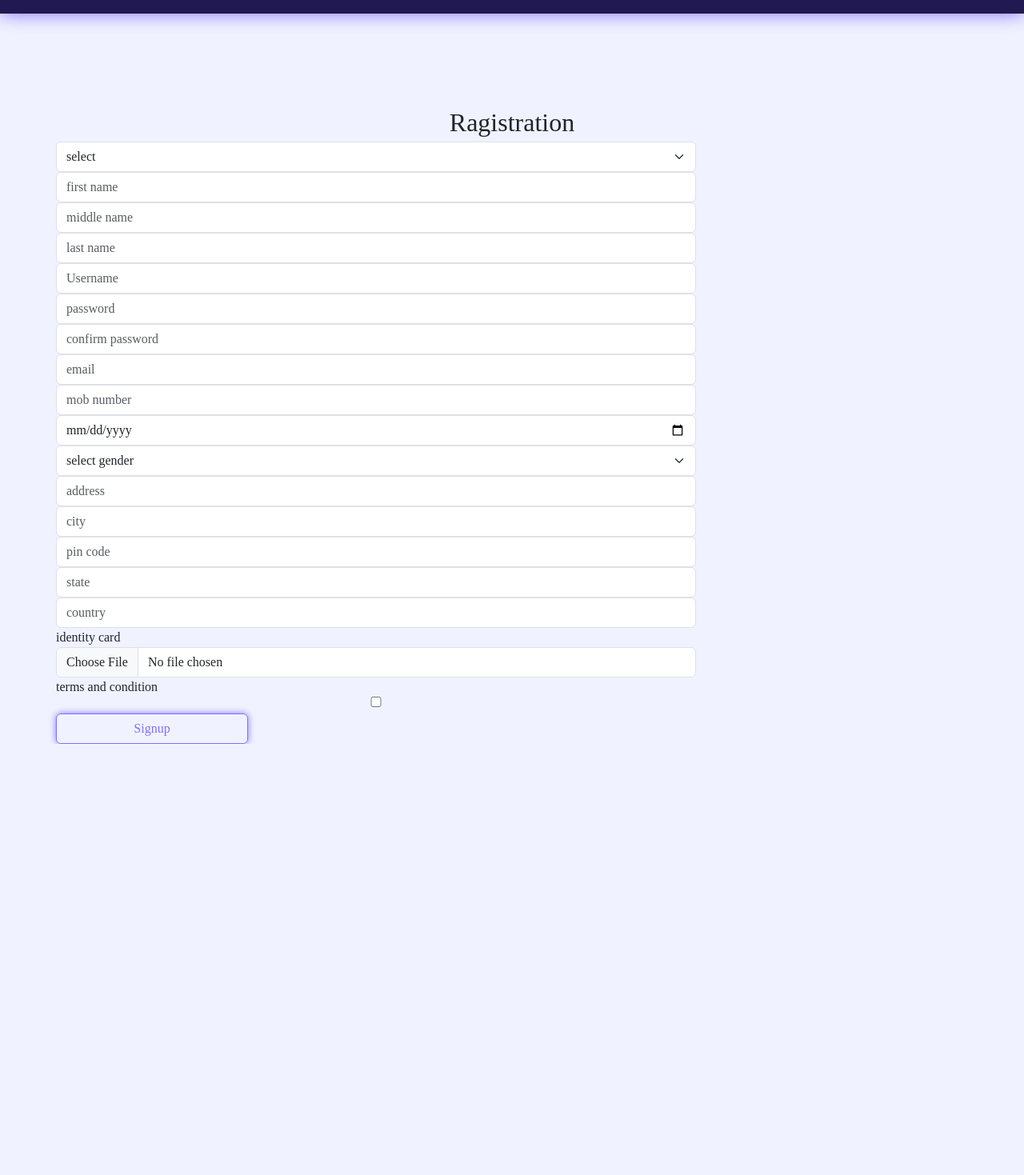
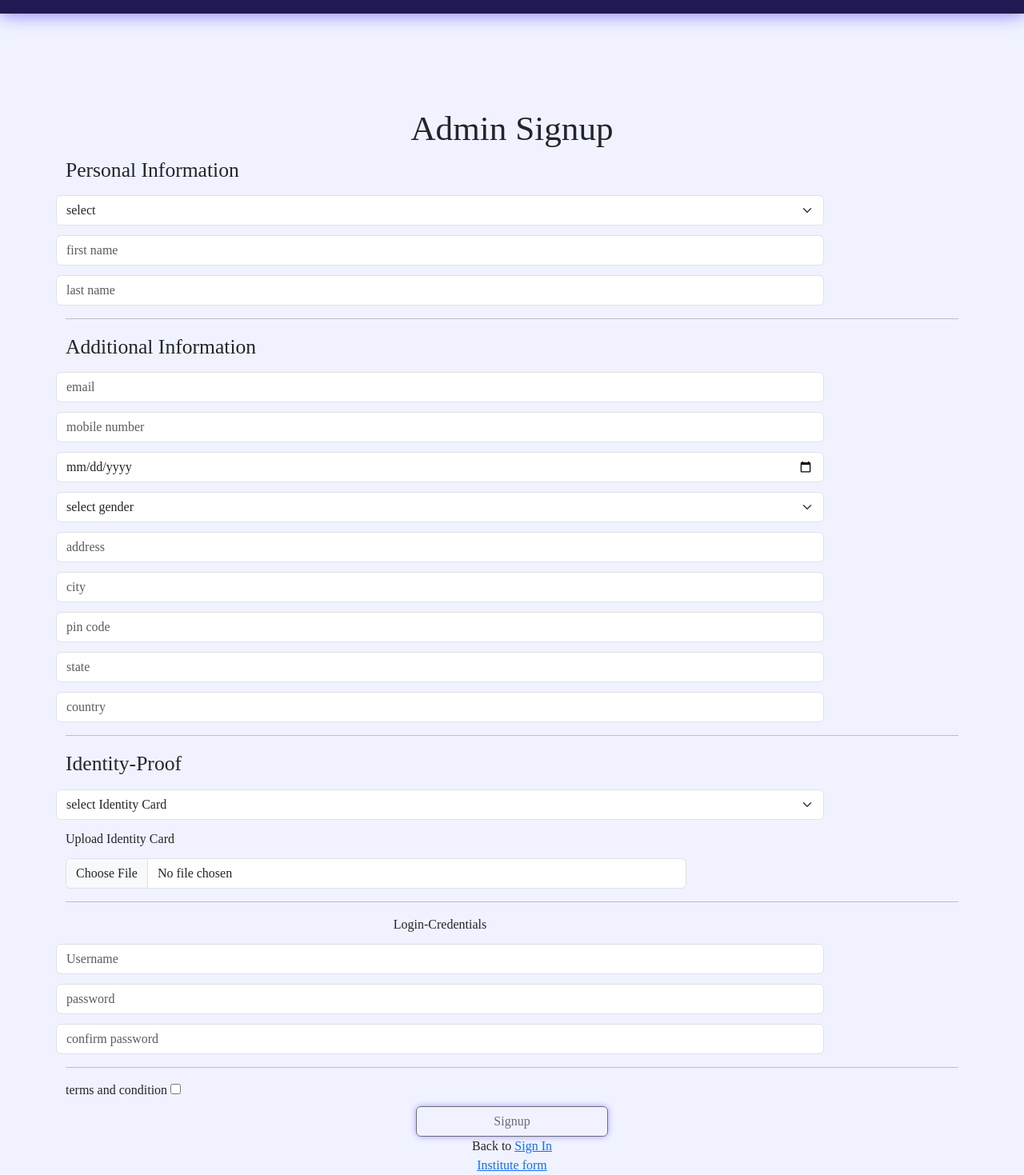
Before and after one commit to BiplabGanguly/competitiveEdge, a React (Create React App) app: page /signup in a window 1280 px wide. Shown: the part 50-1519 px from the top of the page at 80% size. Before the commit the page ends 980 px from the top, so only its background shows below. Built offline with nearby package versions, Linux system fonts and the light colour scheme.

Commit message:
add institute form

```diff
--- a/src/App.js
+++ b/src/App.js
@@ -6,7 +6,7 @@ import AdminLogin from "./containers/AdminLogin";
 import About from "./containers/About.jsx";
 import Nav from "./components/Nav";
 import Signup from "./containers/Signup.jsx";
-
+import FormInstitute from "./containers/FormInstitute.jsx";
 function App() {
   return (
     <div className="App">
@@ -18,6 +18,7 @@ function App() {
           <Route path="/admin-login" element={<AdminLogin/>}/>
           <Route path = "/institute" element ={<Institute/>}/>
           <Route path = "/signup" element={<Signup/>}/>
+          <Route path="/form-institute" element={<FormInstitute/>}/>
         </Routes>
       </Router>
     </div>
--- a/src/Css/adminRagistration.css
+++ b/src/Css/adminRagistration.css
@@ -3,9 +3,48 @@
 }
 
 .Ragistration-title{
-    font-size: 4vh;
+    font-size: 5.4vh;
 }
 .signupform{
     width: 800px;
 
 }
+.personal-information{
+    width: 60rem;
+    display: grid;
+    gap: 12px;
+}
+.title-personal-information{
+    text-align: left;
+    font-size: 3.2vh;
+}
+.additional-information{
+    width: 60rem;
+    display: grid;
+    gap: 12px;
+}
+.title-additional-information{
+    text-align: left;
+    font-size: 3.2vh;
+}
+.identity-proof{
+    width: 60rem;
+    display: grid;
+    gap: 12px;
+}
+.title-identity-proof{
+    text-align: left;
+    font-size: 3.2vh;
+}
+.login-credentials{
+    width: 60rem;
+    display: grid;
+    gap: 12px;
+}
+.title-login-credentials1{
+    text-align: left;
+    font-size: 3.2vh;
+}
+.checkbox{
+    text-align: left;
+}
--- /dev/null
+++ b/src/Css/forminstituteStyle.css
@@ -0,0 +1,11 @@
+.admin-institute-title{
+    margin-top: 13vh;
+}
+.institute-title{
+    font-size: 5.4vh;
+}
+.all-information{
+    width: 60rem;
+    display: grid;
+    gap: 12px;
+}
--- /dev/null
+++ b/src/containers/FormInstitute.jsx
@@ -0,0 +1,35 @@
+import React from 'react'
+import { Link } from 'react-router-dom';
+import "../Css/forminstituteStyle.css";
+
+
+function FormInstitute(){
+    var showdate=new Date();
+    var displaytodaysdate=showdate.getDate()+'/'+showdate.getMonth()+'/'+showdate.getFullYear();
+  return (
+    <>
+    <div className='container'>
+        <div className='row admin-institute-title'>
+            <div className='institute-title'>Institute Form</div>
+        </div>
+        <div className='row all-information'>
+            <input type='text' className='form-control' placeholder='Institute Name'/>
+            <input type='textarea' className='form-control' placeholder='Description'/>
+            <input type='text' className='form-control' placeholder='Tagline'/>
+            <input type='text' className='form-control' placeholder='Headline'/>
+            <input type='text' className='form-control' placeholder='Courses'/>
+            <input type='text' className='form-control' placeholder='Any Special Recognitions or Affiliations'/>
+            <input type='text' className='form-control' placeholder='Affiliation ref. Number'/>
+            <div className='col-2'>
+                Registration Date
+            </div>
+            <div className='col-10'>
+            <input type='text' className='form-control' value={displaytodaysdate} />
+            </div>
+        </div>
+    </div>
+    </>
+  )
+}
+
+export default FormInstitute
--- a/src/containers/Signup.jsx
+++ b/src/containers/Signup.jsx
@@ -1,30 +1,31 @@
 import React from 'react'
 import "../Css/adminRagistration.css";
+import { Link } from 'react-router-dom';
 
 function Signup() {
     return (
         <>
             <div className="container">
                 <div className="row admin-ragistration-title-row">
-                    <div className='Ragistration-title'>Ragistration</div>
+                    <div className='Ragistration-title'>Admin Signup</div>
                 </div>
-                <div className="row signupform">
+                <div className="row personal-information">
 
+                    <div className='title-personal-information'>Personal Information</div>
                     <select className='form-select'>
                         <option selected>select</option>
-                            <option value="">mr</option>
-                            <option value="">ms</option>
-                            <option value="">mrs</option>
+                        <option value="">MR</option>
+                        <option value="">MS</option>
+                        <option value="">MRS</option>
                     </select>
                     <input type="text" className='form-control' placeholder='first name' />
-
-                        <input type="text" className='form-control' placeholder='middle name' />
                     <input type="text" className='form-control' placeholder='last name' />
-                        <input type="text" className='form-control' placeholder='Username' />
-                        <input type="password" className='form-control' placeholder='password' />
-                        <input type="password" className='form-control' placeholder='confirm password' />
+                </div>
+                <hr />
+                <div className='row additional-information'>
+                    <div className='title-additional-information'>Additional Information</div>
                     <input type="text" className='form-control' placeholder='email' />
-                        <input type="text" className='form-control' placeholder='mob number' />
+                    <input type="text" className='form-control' placeholder='mobile number' />
                     <input type="date" className='form-control' placeholder='DOB' />
                     <select className='form-select'>
                         <option selected>select gender</option>
@@ -32,18 +33,58 @@ function Signup() {
                         <option value="">female</option>
                         <option value="">other</option>
                     </select>
-                        <input type="text" className='form-control' placeholder='address' />
+                    <input type="textarea" className='form-control' placeholder='address' />
                     <input type="text" className='form-control' placeholder='city' />
                     <input type="text" className='form-control' placeholder='pin code' />
                     <input type="text" className='form-control' placeholder='state' />
                     <input type="text" className='form-control' placeholder='country' />
-                        identity card<input type="file" className='form-control' placeholder='identity card' />
+                </div>
+                <hr />
+                <div className='row identity-proof'>
+                    <div className='title-identity-proof'>Identity-Proof</div>
+                    <select className='form-select'>
+                        <option selected>select Identity Card</option>
+                        <option value="">Addhar Card</option>
+                        <option value="">Pan Card</option>
+                        <option value="">Voter Card</option>
+                        <option value="">Driving Licence</option>
+                    </select>
+                    <div className='col-2'>
+                    Upload Identity Card
+                    </div>
+                    <div className='col-10'>
+                    <input type="file" className='form-control' placeholder='identity card' />
+                    </div>
+                </div>
+                <hr />
+                <div className='row login-credentials'>
+                    <div className='title-login-credentials'>Login-Credentials</div>
+                    <input type="text" className='form-control' placeholder='Username' />
+                    <input type="password" className='form-control' placeholder='password' />
+                    <input type="password" className='form-control' placeholder='confirm password' />
 
-                        terms and condition <input type='checkbox' />
-
-                        <button type='submit' className='btn btn-home'>Signup</button>
 
                 </div>
+                <hr />
+                <div className='row'>
+                    <div className='col-12 checkbox'>
+                        <span>
+                            terms and condition <input type='checkbox' />
+                        </span>
+                    </div>
+                    <div className='col-12'>
+                        <button type='submit' className='btn btn-home' disabled>Signup</button>
+                    </div>
+                    <div className='col-12'>
+                    <span>
+                    Back to {}
+                        <Link to={"/admin-login"}>Sign In</Link>
+                        </span>
+                    </div>
+                    <Link to={"/form-institute"}>Institute form</Link>
+                </div>
+
+
 
             </div>
         </>
```
Lines whose indentation alone changed are shown as unchanged.
